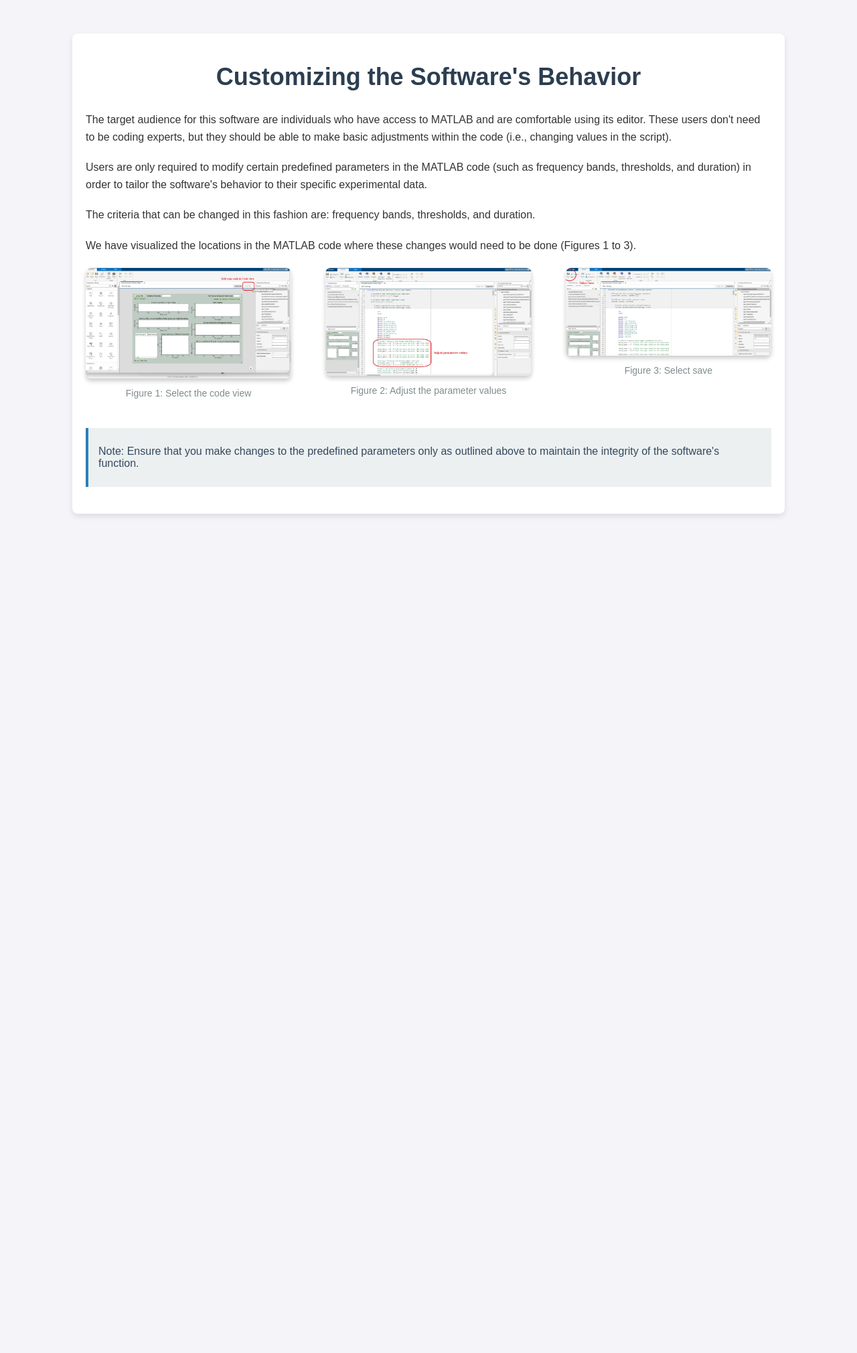
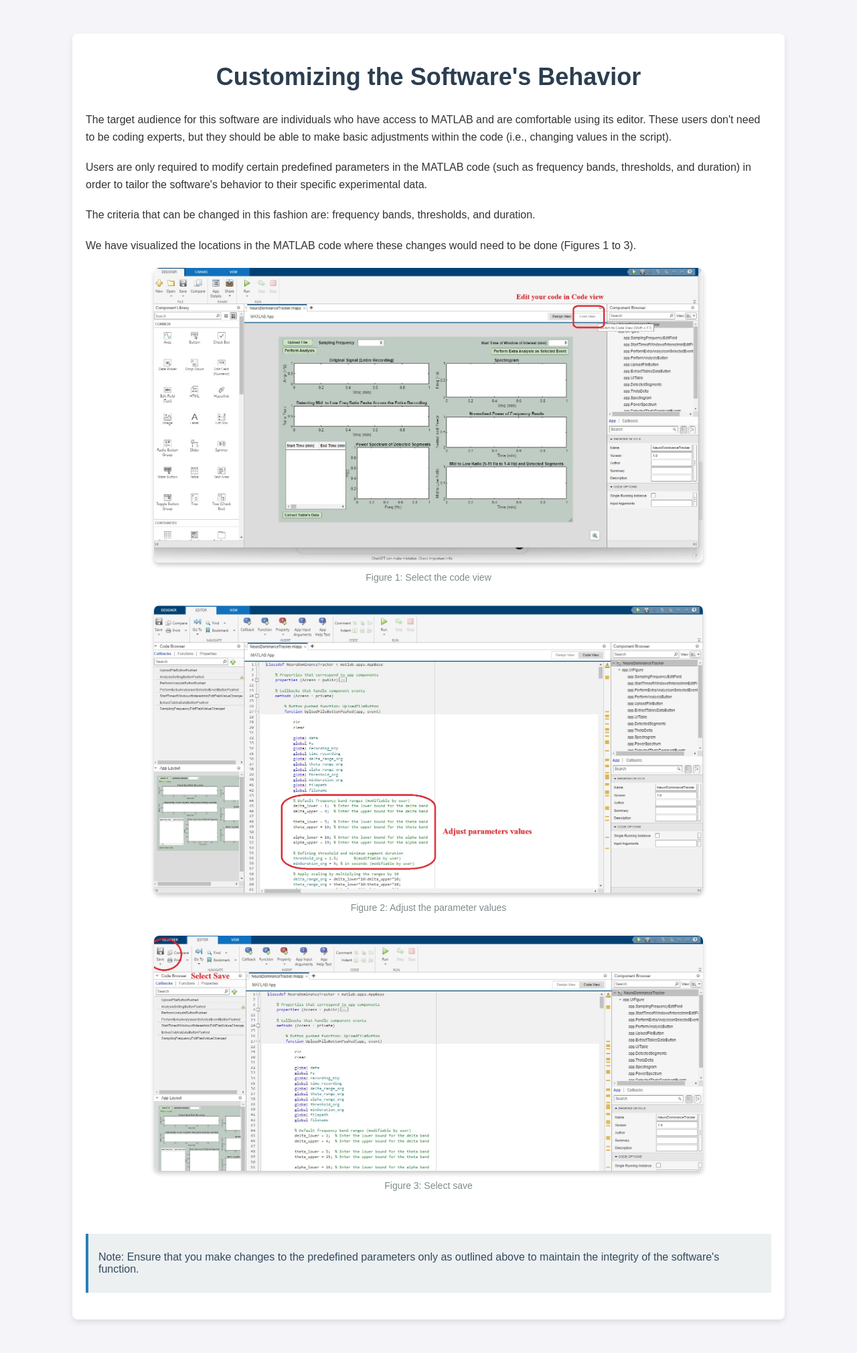
Before and after one commit to nbahador/NeuroDominanceTracker-Tool, a Jekyll site: the page Customizing_the_Software_Behavior.html, which Jekyll copies as it is, in a window 1280 px wide. Shown: the whole page at 67% size. Built offline with Jekyll 4.4.1, drawn with Linux system fonts in a browser that asks for light colours; before the commit the page ends 900 px from its top, so only the background shows below that.

Commit message:
Update Customizing_the_Software_Behavior.html

```diff
--- a/Customizing_the_Software_Behavior.html
+++ b/Customizing_the_Software_Behavior.html
@@ -41,12 +41,14 @@
         }
         .image-section {
             display: flex;
-            justify-content: space-between;
+            flex-direction: column; /* Stack images vertically */
+            align-items: center; /* Center images horizontally */
             margin-bottom: 30px;
         }
         .image-container {
-            width: 30%;
+            width: 80%; /* Adjust width to make images visible */
             text-align: center;
+            margin-bottom: 20px; /* Add space between images */
         }
         .image-container img {
             width: 100%;
```
